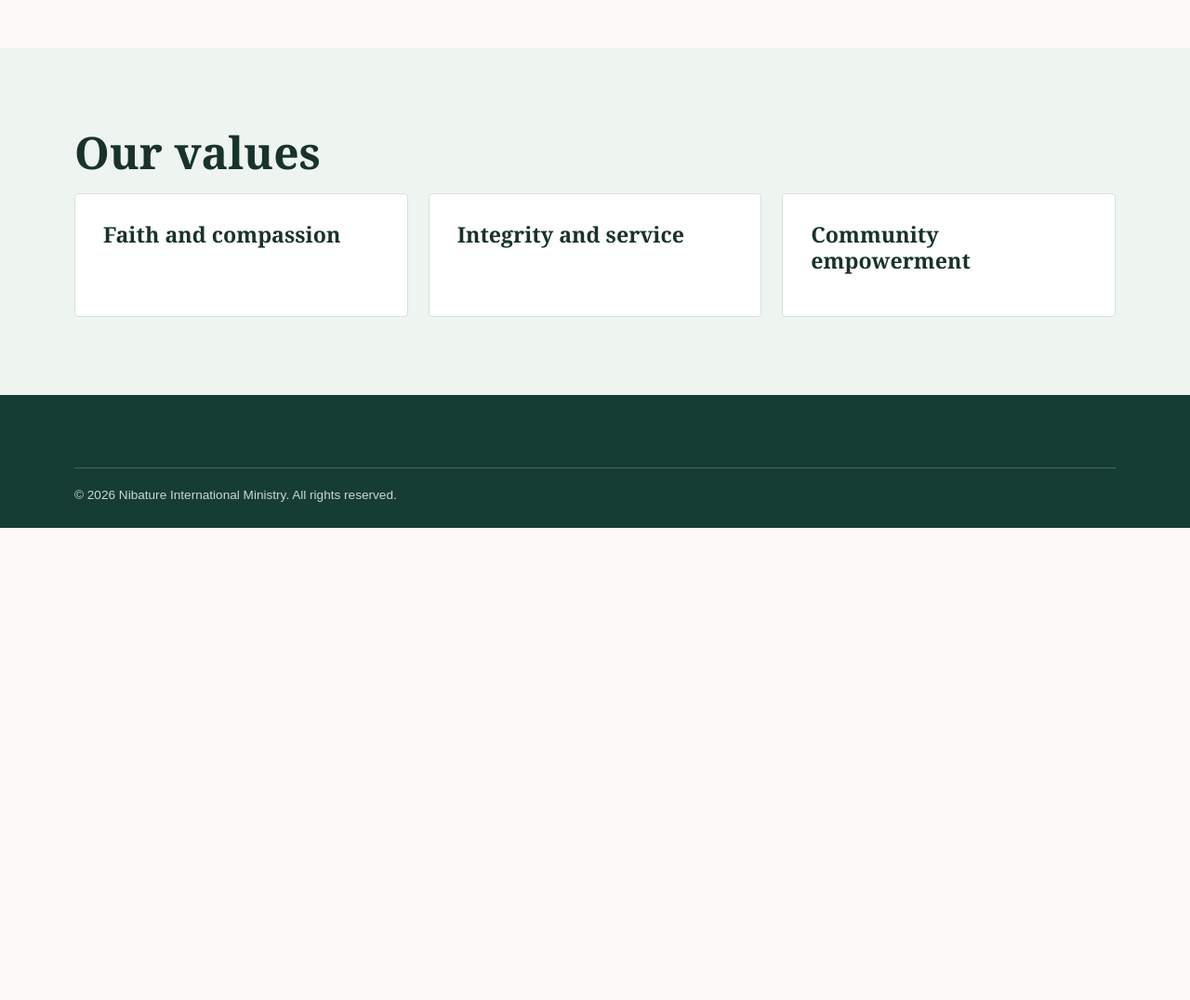
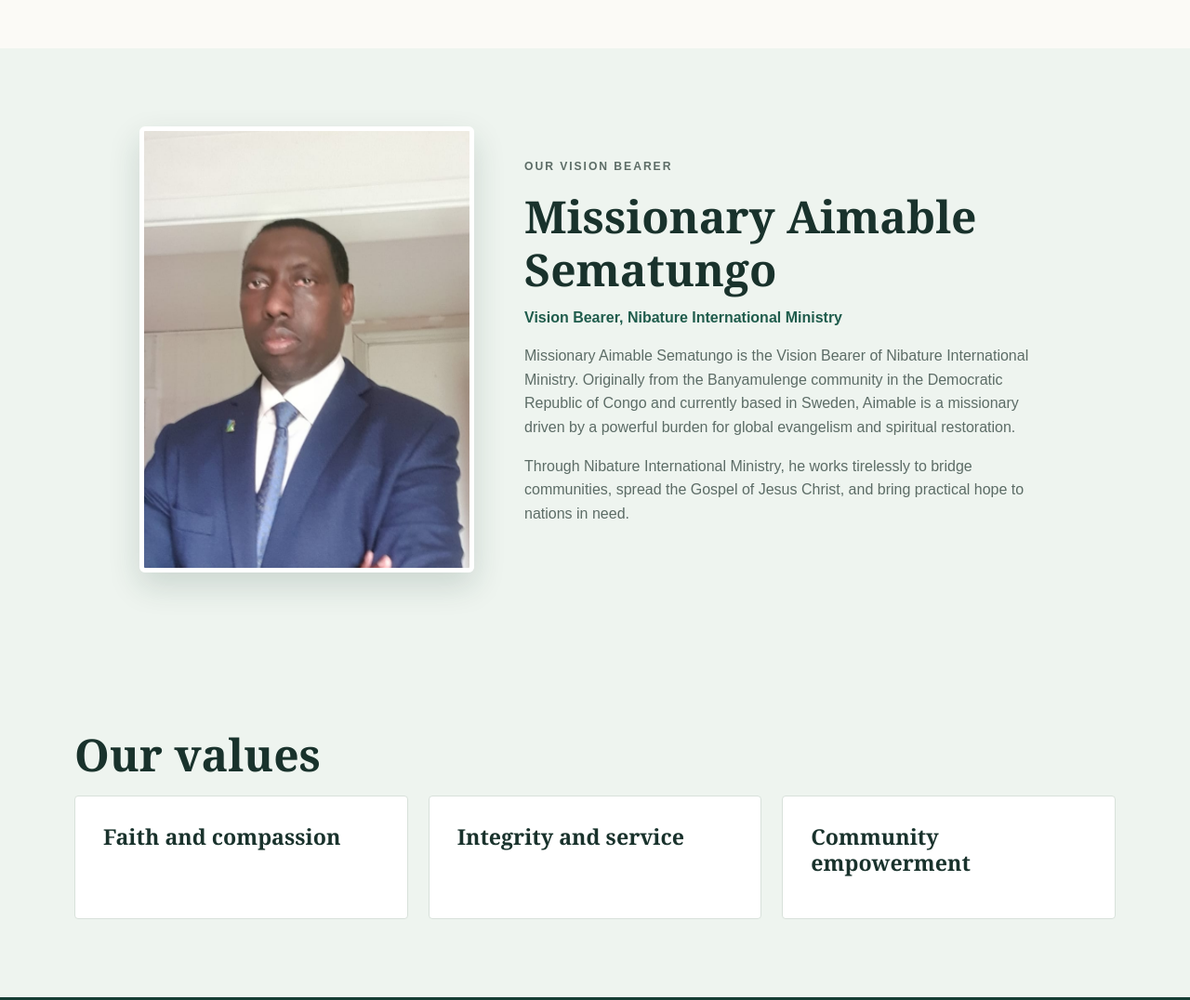
Before and after one commit to fidel1-byishimo/nibature, a website: page src/about.html in a window 1280 px wide. Shown: the part 840-1916 px from the top of the page at 93% size. Before the commit the page ends 1408 px from the top, so only its background shows below. Drawn offline with Linux system fonts and the light colour scheme.

Commit message:
Add director profile to about page

```diff
--- a/src/about.html
+++ b/src/about.html
@@ -62,6 +62,18 @@
         </div>
       </section>
       <section class="section section-soft">
+        <div class="container director-profile">
+          <img class="director-photo" src="assets/director.jpeg" alt="Missionary Aimable Sematungo, Vision Bearer of Nibature International Ministry">
+          <div>
+            <p class="eyebrow">OUR VISION BEARER</p>
+            <h2>Missionary Aimable Sematungo</h2>
+            <p class="director-role">Vision Bearer, Nibature International Ministry</p>
+            <p>Missionary Aimable Sematungo is the Vision Bearer of Nibature International Ministry. Originally from the Banyamulenge community in the Democratic Republic of Congo and currently based in Sweden, Aimable is a missionary driven by a powerful burden for global evangelism and spiritual restoration.</p>
+            <p>Through Nibature International Ministry, he works tirelessly to bridge communities, spread the Gospel of Jesus Christ, and bring practical hope to nations in need.</p>
+          </div>
+        </div>
+      </section>
+      <section class="section section-soft">
         <div class="container">
           <h2 data-i18n="about.values_title">Our values</h2>
           <div class="cards">
--- a/src/styles/main.css
+++ b/src/styles/main.css
@@ -41,6 +41,10 @@ h3 { font-size:1.45rem; }
 .split { display:grid; grid-template-columns:1fr 1fr; gap:64px; align-items:center; }
 .image-panel { width:100%; min-height:365px; object-fit:cover; border-radius:4px; }
 .text-lead { color:var(--muted); font-size:1.1rem; }
+.director-profile { display:grid; grid-template-columns:minmax(240px,360px) 1fr; gap:54px; align-items:center; max-width:980px; }
+.director-photo { width:100%; aspect-ratio:3 / 4; object-fit:cover; object-position:center; border-radius:6px; border:5px solid #fff; box-shadow:0 14px 34px rgba(20,56,45,.16); }
+.director-profile p { color:var(--muted); }
+.director-role { color:var(--forest) !important; font-weight:700; margin-top:-6px; }
 .cards { display:grid; grid-template-columns:repeat(3,1fr); gap:22px; }
 .cards.four { grid-template-columns:repeat(4,1fr); }
 .card { padding:30px; background:#fff; border:1px solid var(--line); border-radius:4px; }
@@ -119,4 +123,4 @@ textarea { min-height:150px; resize:vertical; }
 .admin-check input { width:18px; height:18px; accent-color:var(--forest); }
 .admin-clear { border:0; background:transparent; color:var(--forest); font:700 .9rem Arial,sans-serif; cursor:pointer; text-decoration:underline; }
 @media(max-width:760px) { .admin-shell{grid-template-columns:1fr}.admin-sidebar{padding:25px}.admin-subtitle{margin:8px 0 22px}.admin-security-note{margin-top:24px;padding-top:0}.admin-content{padding:32px 20px}.admin-header{display:grid}.admin-stats,.admin-actions{grid-template-columns:1fr}.admin-panel{padding:22px}.admin-panel-heading{align-items:flex-start}.admin-header .button{justify-self:start} }
-@media(max-width:760px) { .menu-button{display:block}.nav{min-height:68px}.nav-links{display:none;position:absolute;top:68px;left:0;right:0;padding:18px 20px;background:#fffdf9;border-bottom:1px solid var(--line);flex-direction:column;align-items:flex-start;gap:14px}.nav-links.open{display:flex}.hero{min-height:560px}.section{padding:60px 0}.split,.footer-grid{grid-template-columns:1fr;gap:34px}.cards,.cards.four{grid-template-columns:1fr}.impact-grid{grid-template-columns:1fr;gap:20px}.form-grid{grid-template-columns:1fr}.form-group.full{grid-column:auto}.donation-options{grid-template-columns:1fr}.image-panel{min-height:270px}.gallery-grid{grid-template-columns:1fr} }
+@media(max-width:760px) { .menu-button{display:block}.nav{min-height:68px}.nav-links{display:none;position:absolute;top:68px;left:0;right:0;padding:18px 20px;background:#fffdf9;border-bottom:1px solid var(--line);flex-direction:column;align-items:flex-start;gap:14px}.nav-links.open{display:flex}.hero{min-height:560px}.section{padding:60px 0}.split,.footer-grid,.director-profile{grid-template-columns:1fr;gap:34px}.cards,.cards.four{grid-template-columns:1fr}.impact-grid{grid-template-columns:1fr;gap:20px}.form-grid{grid-template-columns:1fr}.form-group.full{grid-column:auto}.donation-options{grid-template-columns:1fr}.image-panel{min-height:270px}.gallery-grid{grid-template-columns:1fr} }
```
Also changed, not shown: src/assets/director.jpeg (added).
